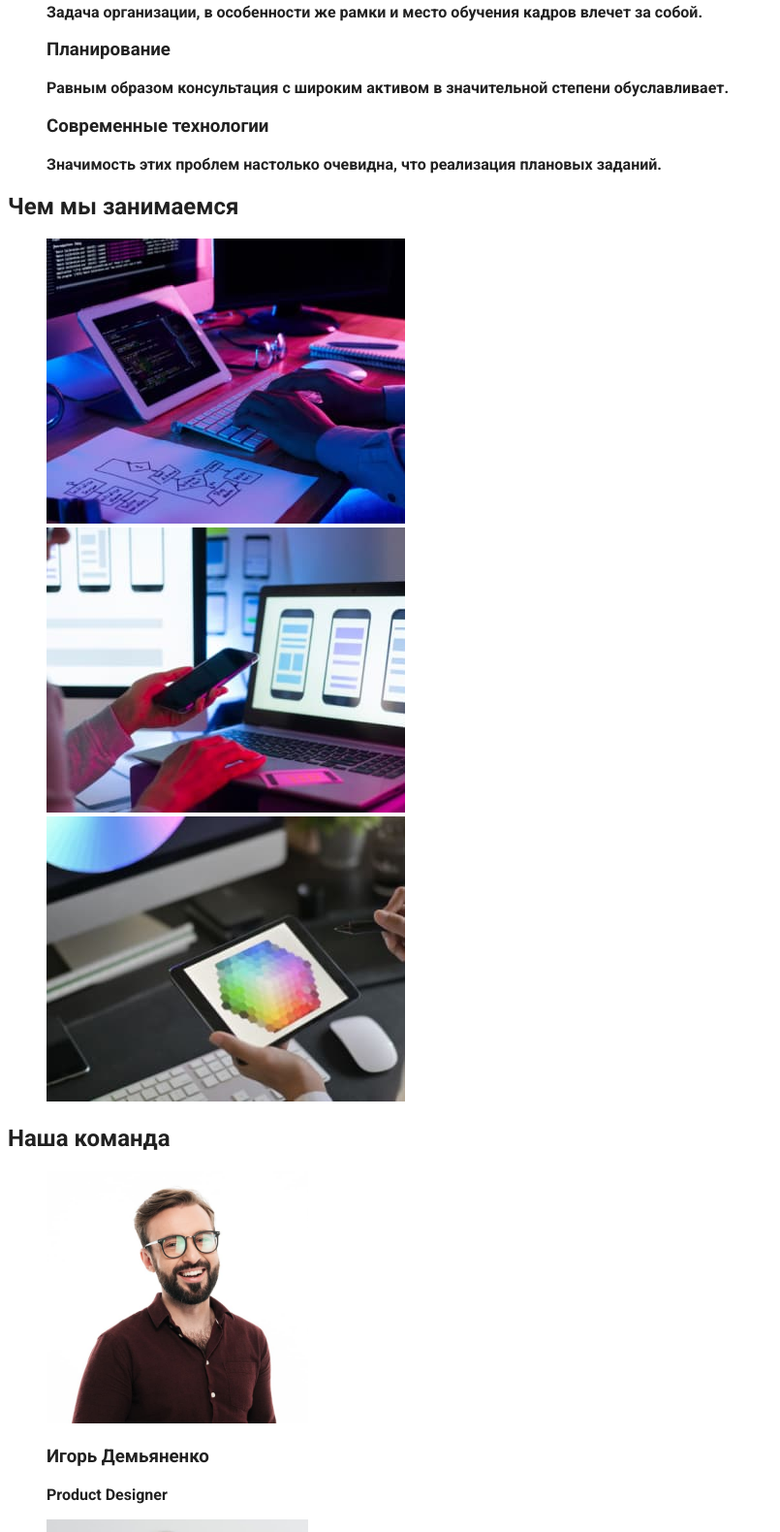
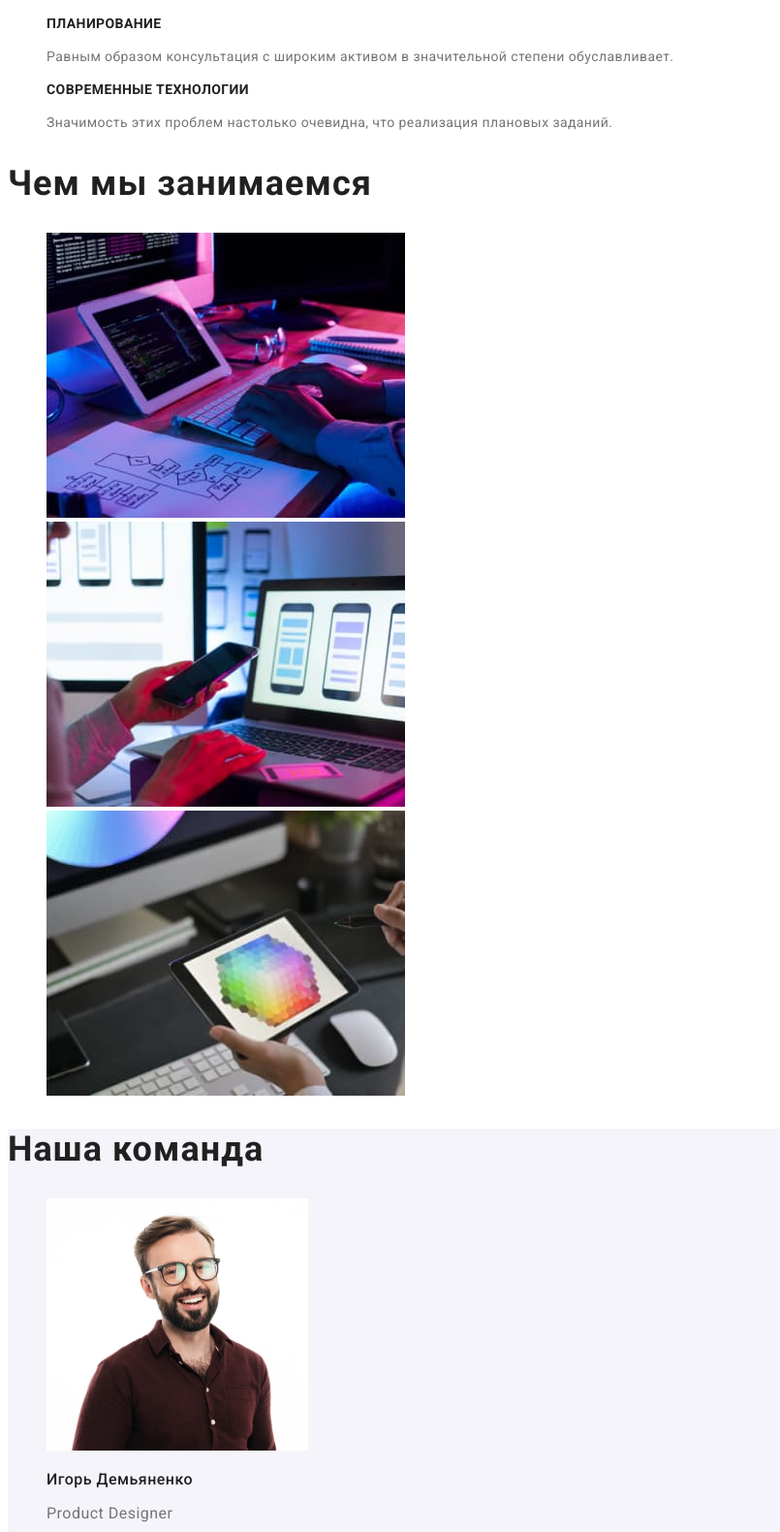
Before and after one commit to Ronskyi-O/goit-markup-hw-02, a plain HTML site: page index.html in a window 1280 px wide. Shown: the part 470-2050 px from the top of the page at 97% size, without its empty margins (0-805 px from the left). Drawn offline with Linux system fonts and the light colour scheme.

Commit message:
Сделал цвет и шрифты страницы Студия

```diff
--- a/css/styles.css
+++ b/css/styles.css
@@ -3,7 +3,7 @@
   --text-color: #757575;
   --additional-color: #ffffff;
   --hoover-color: #2196f3;
-  --hoover-color-main-button: #188CE8;
+  --hoover-color-main-button: #188ce8;
   --main-background-color: #ffffff;
   --footer-background-color: #2f303a;
   --additional-background-color: #f5f4fa;
@@ -11,6 +11,7 @@
 
 body {
   font-family: roboto, sans-serif;
+  font-style: normal;
   font-weight: 700;
   color: var(--main-color);
   background-color: var(--main-background-color);
@@ -111,8 +112,59 @@ ul {
   background-color: var(--hoover-color-main-button);
 }
 
+/* Блок особенности */
 
+.features .tittle {
+  font-size: 14px;
+  line-height: 1.14;
+  letter-spacing: 0.03em;
+  text-transform: uppercase;
+}
 
+.features .text {
+  font-weight: 400;
+  font-size: 14px;
+  line-height: 1.71;
+  letter-spacing: 0.03em;
+
+  color: var(--text-color);
+}
+
+/* Блок Чем мы занимаемся */
+
+.jobs .tittle {
+  font-size: 36px;
+  line-height: 1.17;
+  letter-spacing: 0.03em;
+}
+
+/* Блок Наша команда */
+
+.team {
+  background-color: var(--additional-background-color);
+}
+
+.team .tittle {
+  font-size: 36px;
+  line-height: 1.17;
+  letter-spacing: 0.03em;
+}
+
+.team .name {
+  font-weight: 500;
+  font-size: 16px;
+  line-height: 1.19;
+  letter-spacing: 0.03em;
+}
+
+.team .position {
+  font-weight: 400;
+  font-size: 16px;
+  line-height: 1.19;
+  letter-spacing: 0.03em;
+
+  color: var(--text-color);
+}
 
 /* Футер */
 
--- a/index.html
+++ b/index.html
@@ -39,34 +39,38 @@
       </section>
 
       <!-- Блок особенности -->
-      <section>
+      <section class="features">
         <ul>
           <li>
-            <h3>Внимание к деталям</h3>
-            <p>Идейные соображения, а также начало повседневной работы по формированию позиции.</p>
+            <h3 class="tittle">Внимание к деталям</h3>
+            <p class="text">
+              Идейные соображения, а также начало повседневной работы по формированию позиции.
+            </p>
           </li>
           <li>
-            <h3>Пунктуальность</h3>
-            <p>
+            <h3 class="tittle">Пунктуальность</h3>
+            <p class="text">
               Задача организации, в особенности же рамки и место обучения кадров влечет за собой.
             </p>
           </li>
           <li>
-            <h3>Планирование</h3>
-            <p>
+            <h3 class="tittle">Планирование</h3>
+            <p class="text">
               Равным образом консультация с широким активом в значительной степени обуславливает.
             </p>
           </li>
           <li>
-            <h3>Современные технологии</h3>
-            <p>Значимость этих проблем настолько очевидна, что реализация плановых заданий.</p>
+            <h3 class="tittle">Современные технологии</h3>
+            <p class="text">
+              Значимость этих проблем настолько очевидна, что реализация плановых заданий.
+            </p>
           </li>
         </ul>
       </section>
 
       <!-- Блок Чем мы занимаемся-->
-      <section>
-        <h2>Чем мы занимаемся</h2>
+      <section class="jobs">
+        <h2 class="tittle">Чем мы занимаемся</h2>
         <ul>
           <li>
             <a href="">
@@ -102,8 +106,8 @@
       </section>
 
       <!-- Блок Наша команда -->
-      <section>
-        <h2>Наша команда</h2>
+      <section class="team">
+        <h2 class="tittle">Наша команда</h2>
         <ul>
           <li>
             <img
@@ -112,8 +116,8 @@
               width="270"
               height="260"
             />
-            <h3>Игорь Демьяненко</h3>
-            <p lang="en">Product Designer</p>
+            <h3 class="name">Игорь Демьяненко</h3>
+            <p class="position" lang="en">Product Designer</p>
           </li>
           <li>
             <img
@@ -122,8 +126,8 @@
               width="270"
               height="260"
             />
-            <h3>Ольга Репина</h3>
-            <p lang="en">Frontend Developer</p>
+            <h3 class="name">Ольга Репина</h3>
+            <p class="position" lang="en">Frontend Developer</p>
           </li>
           <li>
             <img
@@ -132,8 +136,8 @@
               width="270"
               height="260"
             />
-            <h3>Николай Тарасов</h3>
-            <p lang="en">Marketing</p>
+            <h3 class="name">Николай Тарасов</h3>
+            <p class="position" lang="en">Marketing</p>
           </li>
           <li>
             <img
@@ -142,8 +146,8 @@
               width="270"
               height="260"
             />
-            <h3>Михаил Ермаков</h3>
-            <p lang="en">UI Designer</p>
+            <h3 class="name">Михаил Ермаков</h3>
+            <p class="position" lang="en">UI Designer</p>
           </li>
         </ul>
       </section>
```
Lines whose indentation alone changed are shown as unchanged.
